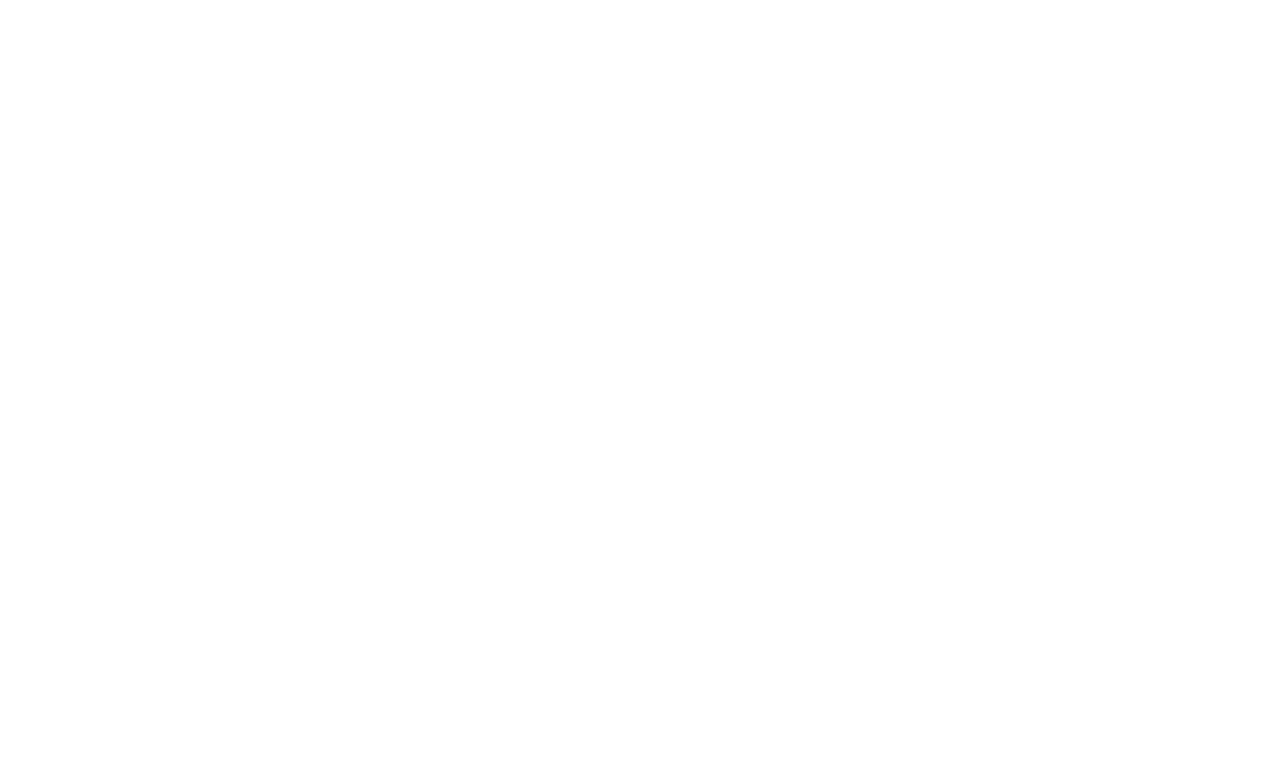
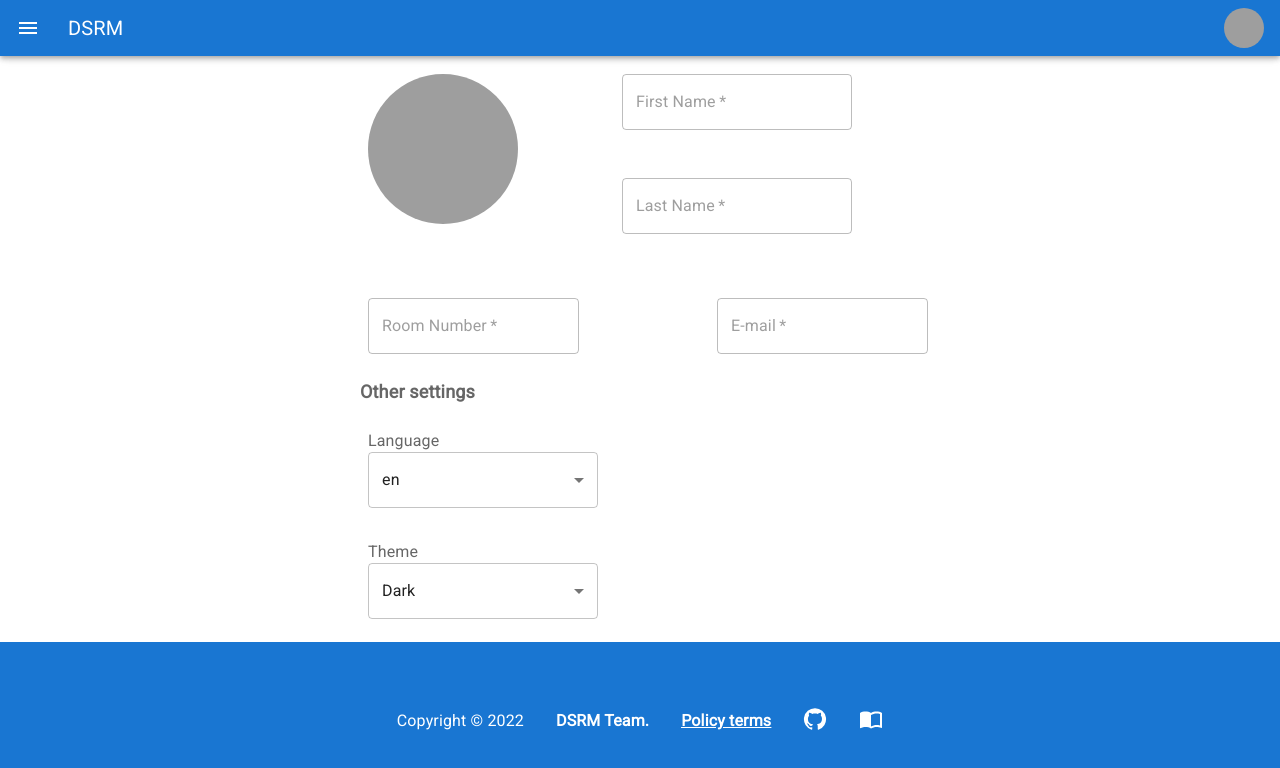
Before and after one commit to dorm-social-room-manager/dsrm-frontend, a React (Vite) app: page /account in a window 1280 px wide. Before the commit this address had no page. Shown: the top 768 px of the page. Built offline with nearby package versions, Linux system fonts and the light colour scheme; grey boxes are pictures that could not be loaded.

Commit message:
feat: added account page
Related work item: GH-56

```diff
--- a/src/App.tsx
+++ b/src/App.tsx
@@ -1,9 +1,10 @@
 import { Route, Routes } from 'react-router-dom';
 import { DashboardPage } from './pages/DashboardPage/DashboardPage';
-import { LoginPage } from './pages/Loginpage/LoginPage';
+import { LoginPage } from './pages/LoginPage/LoginPage';
 
 import { RegisterPage } from './pages/RegisterPage/RegisterPage';
 import { UserListPage } from './pages/UserListPage/UserListPage';
+import { UserSettingsPage } from './pages/UserSettingsPage/UserSettingsPage';
 
 export function App() {
   return (
@@ -24,6 +25,10 @@ export function App() {
         path='/dashboard/user-list'
         element={<UserListPage />}
       />
+      <Route
+        path='/account'
+        element={<UserSettingsPage />}
+      />
     </Routes>
   );
 }
--- a/src/components/LoginForm/LoginForm.styled.ts
+++ b/src/components/LoginForm/LoginForm.styled.ts
@@ -7,7 +7,7 @@ export const LoginFormInputStyled = styled(Field)(() => {
 
 export const LoginFormButtonStyled = styled(Button)(() => {
   return {
-    padding: 1,
-    width: 1,
+    padding: '0.5rem',
+    width: '100%',
   };
 });
--- a/src/i18n/i18n.ts
+++ b/src/i18n/i18n.ts
@@ -12,6 +12,8 @@ import * as loginFormEN from '../locales/en/loginForm.json';
 import * as loginFormPL from '../locales/pl/loginForm.json';
 import * as registerFormEN from '../locales/en/registerForm.json';
 import * as registerFormPL from '../locales/pl/registerForm.json';
+import * as userAccountEN from '../locales/en/userAccount.json';
+import * as userAccountPL from '../locales/pl/userAccount.json';
 import * as userListEN from '../locales/en/userList.json';
 import * as userListPL from '../locales/pl/userList.json';
 
@@ -28,6 +30,7 @@ const resources = {
       header: headerEN,
       loginForm: loginFormEN,
       registerForm: registerFormEN,
+      userAccount: userAccountEN,
       userList: userListEN,
     },
   },
@@ -40,6 +43,7 @@ const resources = {
       header: headerPL,
       loginForm: loginFormPL,
       registerForm: registerFormPL,
+      userAccount: userAccountPL,
       userList: userListPL,
     },
   },
@@ -47,7 +51,7 @@ const resources = {
 
 void i18n.use(initReactI18next).init({
   defaultNS: 'components',
-  fallbackLng: ['en'],
+  lng: localStorage.getItem('lng') || 'en',
   react: {
     bindI18n: 'languageChanged',
   },
--- /dev/null
+++ b/src/locales/en/userAccount.json
@@ -0,0 +1,10 @@
+{
+    "firstName": "First Name",
+    "lastName": "Last Name",
+    "roomNumber": "Room Number",
+    "email": "E-mail",
+    "language": "Language",
+    "theme": "Theme",
+    "userData": "User data",
+    "otherSettings": "Other settings"
+}
--- /dev/null
+++ b/src/locales/pl/userAccount.json
@@ -0,0 +1,10 @@
+{
+    "firstName": "Imię",
+    "lastName": "Nazwisko",
+    "roomNumber": "Numer pokoju",
+    "email": "E-mail",
+    "language": "Język",
+    "theme": "Motyw",
+    "userData": "Dane użytkownika",
+    "otherSettings": "Inne ustawienia"
+}
--- /dev/null
+++ b/src/pages/UserSettingsPage/UserSettingsPage.tsx
@@ -0,0 +1,49 @@
+import { DashboardHeader } from '../../components/DashboardHeader/DashboardHeader';
+import { DashboardHeaderProps } from '../../components/DashboardHeader/DashboardHeader.types';
+import { Footer } from '../../templates/Footer/Footer';
+import { Grid } from '@mui/material';
+import { UserAccountBody } from '../../templates/UserAccountBody/UserAccountBody';
+import { useTranslation } from 'react-i18next';
+
+export function UserSettingsPage() {
+  const { t } = useTranslation();
+  const dashboardHeaderProps: DashboardHeaderProps = {
+    logo: t('dashboard.logo'),
+    userAvatar: 'https://www.w3schools.com/howto/img_avatar.png',
+    userName: 'John Doe',
+    userRole: 'Admin',
+  };
+
+  return (
+    <Grid
+      container
+      alignItems='center'
+      justifyContent='center'
+      direction='row'
+      height={'100vh'}
+    >
+      <Grid
+        mobile={12}
+        item
+      >
+        <DashboardHeader {...dashboardHeaderProps} />
+      </Grid>
+      <Grid
+        item
+        container
+        mobile={12}
+        justifyContent={'center'}
+        alignItems={'center'}
+      >
+        <UserAccountBody />
+      </Grid>
+      <Grid
+        item
+        mobile={12}
+        alignSelf={'flex-end'}
+      >
+        <Footer />
+      </Grid>
+    </Grid>
+  );
+}
--- a/src/templates/Footer/Footer.tsx
+++ b/src/templates/Footer/Footer.tsx
@@ -42,13 +42,10 @@ export function Footer() {
         columnGap={4}
         marginTop={0}
       >
-        <div>
         <FooterInlineStyledTypography sx={{ fontWeight: customTheme.typography.fontWeightMedium }}>
           {t('footer.copyright')}
         </FooterInlineStyledTypography>
-          <FooterInlineStyledTypography sx={{ fontWeight: customTheme.typography.fontWeightBold }}>
-            ${t('footer.authors')}
-          </FooterInlineStyledTypography>
+        <FooterInlineStyledTypography sx={{ fontWeight: customTheme.typography.fontWeightBold }}>{t('footer.authors')}</FooterInlineStyledTypography>
         <FooterInlineStyledTypography sx={{ fontWeight: customTheme.typography.fontWeightBold, textDecoration: 'underline' }}>
           <Link
             href='https://github.com/dorm-social-room-manager/dsrm-frontend/blob/master/LICENSE.MD'
@@ -58,7 +55,6 @@ export function Footer() {
             {t('footer.policy')}
           </Link>
         </FooterInlineStyledTypography>
-        </div>
         <IconsGroup icons={FOOTER_ICON_PROPS}></IconsGroup>
       </Grid>
     </footer>
--- /dev/null
+++ b/src/templates/UserAccountBody/UserAccountBody.tsx
@@ -0,0 +1,181 @@
+import { Avatar, Grid, InputLabel, MenuItem, Select, SelectChangeEvent, TextField, Typography, useMediaQuery } from '@mui/material';
+import { useEffect, useState } from 'react';
+import { t } from 'i18next';
+import { useTheme } from '@mui/material/styles';
+import { useTranslation } from 'react-i18next';
+
+export function UserAccountBody() {
+  const [mode, setMode] = useState('Dark');
+  const [language, setLanguage] = useState('en');
+
+  const theme = useTheme();
+  const { i18n } = useTranslation();
+  const isTabletOrHigher = useMediaQuery(theme.breakpoints.up('tablet'));
+
+  const width = isTabletOrHigher ? 150 : 75;
+  const height = isTabletOrHigher ? 150 : 75;
+  const userAvatar = 'https://www.w3schools.com/howto/img_avatar.png';
+
+  const modes: string[] = ['Dark', 'Light'];
+  const languages: string[] = ['pl', 'en'];
+
+  const handleModeChange = (event: SelectChangeEvent) => {
+    setMode(event.target.value);
+  };
+
+  const handleLanguageChange = (event: SelectChangeEvent) => {
+    localStorage.setItem('lng', event.target.value);
+    void i18n.changeLanguage(event.target.value);
+  };
+
+  useEffect(() => {
+    const currentLanguage = i18n.language;
+    setLanguage(currentLanguage);
+  }, [i18n.language]);
+
+  return (
+    <Grid
+      display={'flex'}
+      flexDirection={'column'}
+      width={'35rem'}
+      alignItems={isTabletOrHigher ? 'normal' : 'center'}
+      justifyContent={'center'}
+    >
+      <Typography
+        fontSize={18}
+        fontWeight={'700'}
+        sx={{ color: 'rgba(0,0,0,0.6)', marginBottom: '1.5rem' }}
+      >
+        {t('userAccount.userData')}
+      </Typography>
+      <Grid
+        item
+        container
+        flexDirection={isTabletOrHigher ? 'row' : 'column'}
+        wrap={'nowrap'}
+        height={isTabletOrHigher ? '10rem' : 'auto'}
+        marginBottom={isTabletOrHigher ? '4rem' : '2rem'}
+        alignItems={isTabletOrHigher ? 'normal' : 'center'}
+      >
+        <Avatar
+          src={userAvatar}
+          sx={{
+            height: height,
+            marginBottom: isTabletOrHigher ? '0rem' : '2rem',
+            marginLeft: '0.5rem',
+            marginRight: isTabletOrHigher ? '6rem' : '0',
+            width: width,
+          }}
+        />
+        <Grid
+          item
+          container
+          flexDirection={'column'}
+          marginLeft={'0.5rem'}
+          height={'100%'}
+          justifyContent={'space-between'}
+          alignItems={isTabletOrHigher ? 'normal' : 'center'}
+        >
+          <TextField
+            label={t('userAccount.firstName')}
+            type='text'
+            name='name'
+            sx={{ marginBottom: isTabletOrHigher ? '0rem' : '2rem', maxWidth: '230px' }}
+            disabled
+            required
+          />
+          <TextField
+            label={t('userAccount.lastName')}
+            type='text'
+            name='name'
+            sx={{ maxWidth: '230px' }}
+            disabled
+            required
+          />
+        </Grid>
+      </Grid>
+      <Grid
+        item
+        container
+        flexDirection={isTabletOrHigher ? 'row' : 'column'}
+        marginLeft={'0.5rem'}
+        marginBottom={'1.5rem'}
+        width={'100%'}
+        justifyContent={'space-between'}
+        alignItems={isTabletOrHigher ? 'normal' : 'center'}
+      >
+        <TextField
+          label={t('userAccount.roomNumber')}
+          type='text'
+          name='name'
+          sx={{ marginBottom: isTabletOrHigher ? '0rem' : '2rem', maxWidth: '230px' }}
+          disabled
+          required
+        />
+        <TextField
+          label={t('userAccount.email')}
+          type='text'
+          name='name'
+          sx={{ maxWidth: '230px' }}
+          disabled
+          required
+        />
+      </Grid>
+      <Typography
+        fontSize={18}
+        fontWeight={'700'}
+        sx={{ color: 'rgba(0,0,0,0.6)', marginBottom: '1.5rem' }}
+      >
+        {t('userAccount.otherSettings')}
+      </Typography>
+      <Grid
+        item
+        container
+        flexDirection={'column'}
+        marginLeft={'0.5rem'}
+        alignItems={isTabletOrHigher ? 'normal' : 'center'}
+      >
+        <InputLabel id='language-select-label'>{t('userAccount.language')}</InputLabel>
+        <Select
+          labelId='language-select-label'
+          id='language-select'
+          type='text'
+          value={language}
+          onChange={handleLanguageChange}
+          sx={{ marginBottom: '2rem', width: '230px' }}
+        >
+          {languages.map((elem, index) => {
+            return (
+              <MenuItem
+                value={elem}
+                key={index}
+              >
+                {elem}
+              </MenuItem>
+            );
+          })}
+        </Select>
+        <InputLabel id='theme-select-label'>{t('userAccount.theme')}</InputLabel>
+        <Select
+          labelId='theme-select-label'
+          id='theme-select'
+          type='text'
+          value={mode}
+          onChange={handleModeChange}
+          sx={{ width: '230px' }}
+        >
+          {modes.map((elem, index) => {
+            return (
+              <MenuItem
+                value={elem}
+                key={index}
+              >
+                {elem}
+              </MenuItem>
+            );
+          })}
+        </Select>
+      </Grid>
+    </Grid>
+  );
+}
```
Also changed, not shown: src/pages/LoginPage/LoginPage.tsx (renamed from src/pages/Loginpage/LoginPage.tsx). Lines whose indentation alone changed are shown as unchanged.
